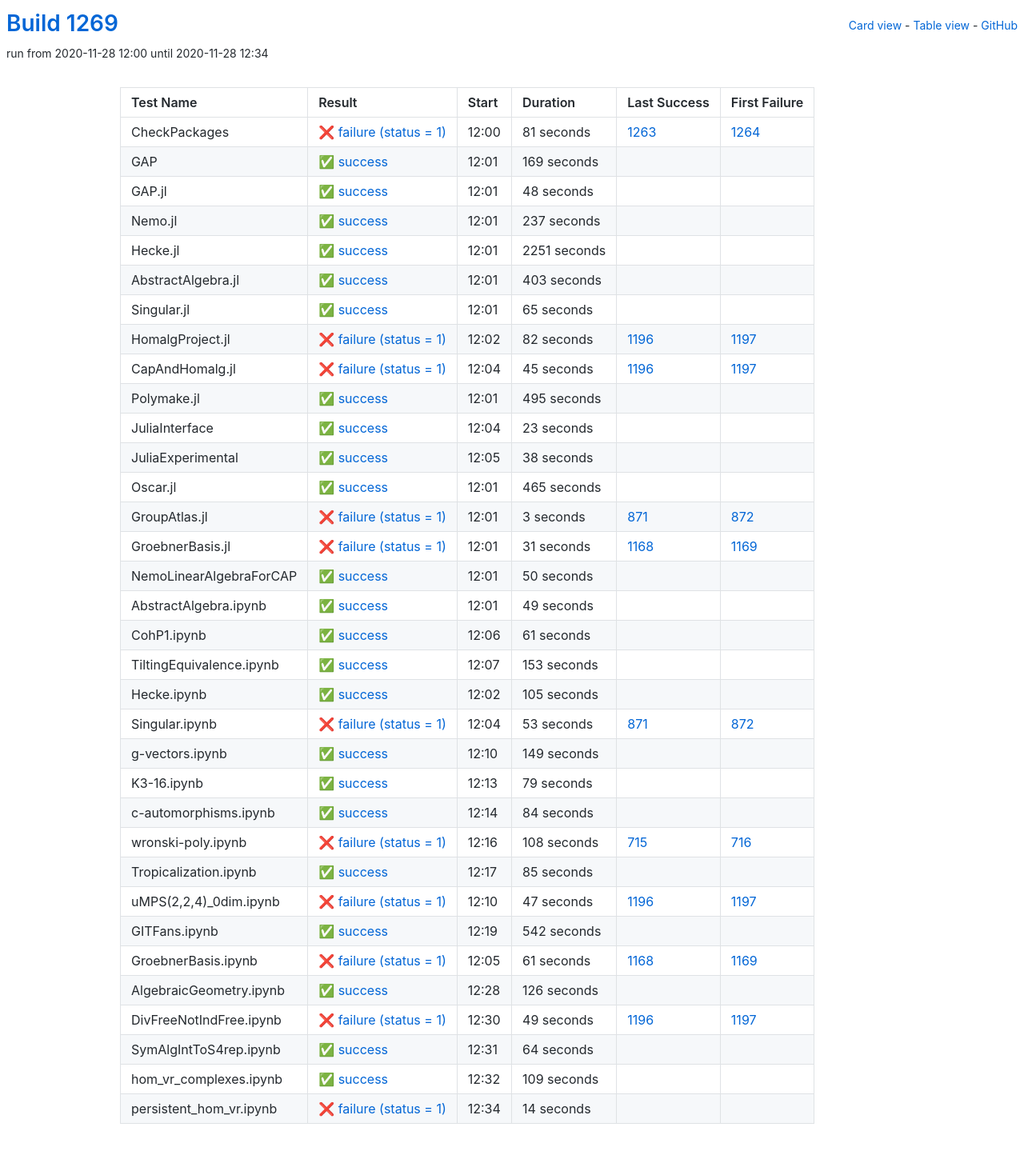
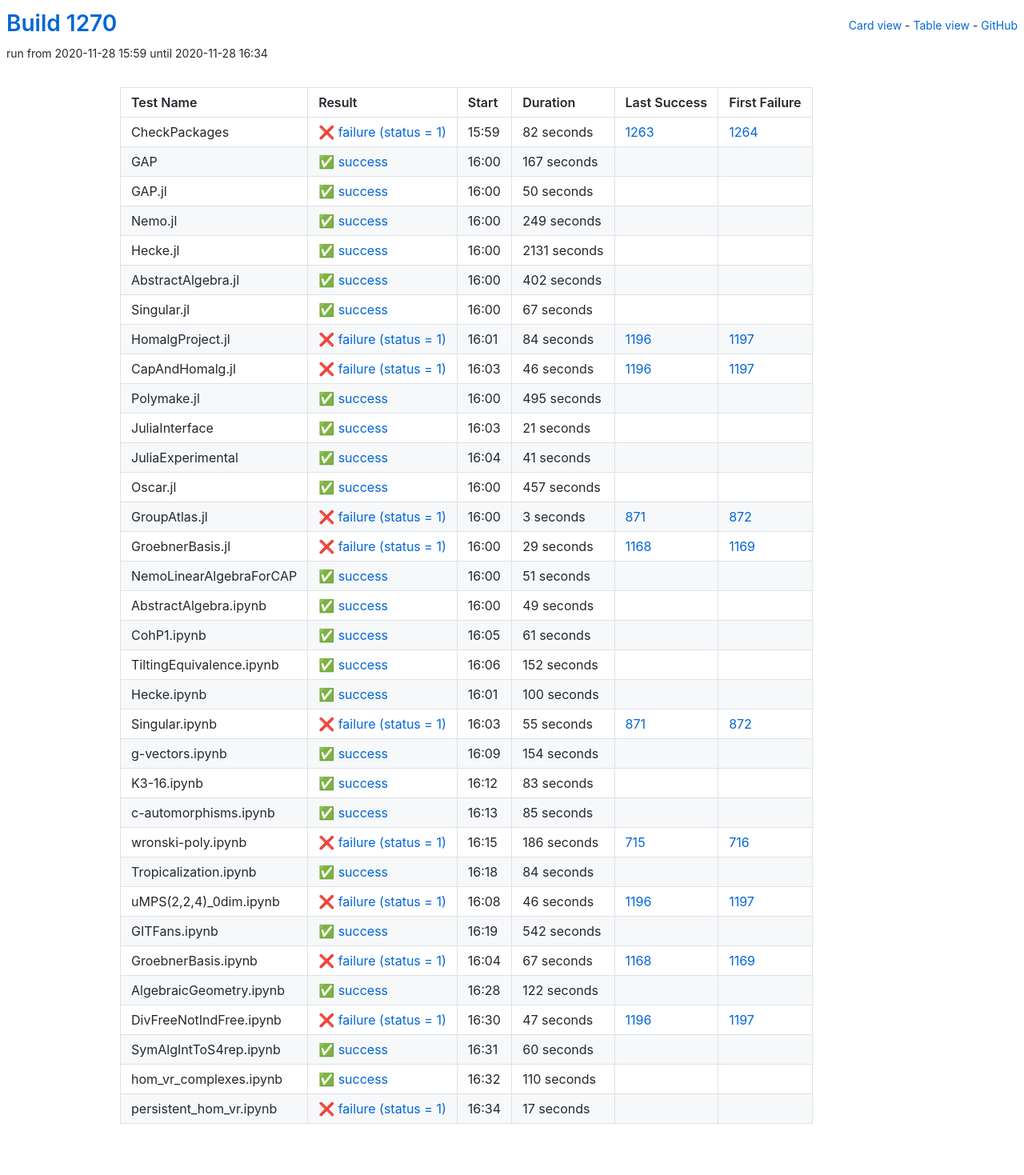
Before and after one commit to oscar-system/oscar-ci-status-stable, a Jekyll site: the page built from table.html, in a window 1280 px wide. Shown: the whole page at 80% size. Built offline with Jekyll 4.4.1, drawn with Linux system fonts in a browser that asks for light colours.

Commit message:
Build #1270

```diff
--- a/_data/ci.yml
+++ b/_data/ci.yml
@@ -1,6 +1,6 @@
 ---
-build: 1269
-build_url: https://oscarci.mathematik.uni-kl.de/job/oscar-stable/1269/
+build: 1270
+build_url: https://oscarci.mathematik.uni-kl.de/job/oscar-stable/1270/
 job: oscar-stable
 organization: oscar-system
 repo: oscar-ci-status-stable
@@ -8,116 +8,116 @@ repourl: https://github.com/oscar-system/oscar-ci-status-stable
 tests:
 - name: CheckPackages
   id: checkpackages
-  log: https://oscarci.mathematik.uni-kl.de/job/oscar-stable/1269/artifact/logs/build-1269/CheckPackages.log
-  start: 2020-11-28 12:00
+  log: https://oscarci.mathematik.uni-kl.de/job/oscar-stable/1270/artifact/logs/build-1270/CheckPackages.log
+  start: 2020-11-28 15:59
   success: false
   exitcode: 1
   status: failure
-  duration: 81
+  duration: 82
   last_success: 1263
   last_success_url: https://oscarci.mathematik.uni-kl.de/job/oscar-stable/1263/
   first_failure: 1264
   first_failure_url: https://oscarci.mathematik.uni-kl.de/job/oscar-stable/1264/
 - name: GAP
   id: gap
-  log: https://oscarci.mathematik.uni-kl.de/job/oscar-stable/1269/artifact/logs/build-1269/GAP.log
-  start: 2020-11-28 12:01
+  log: https://oscarci.mathematik.uni-kl.de/job/oscar-stable/1270/artifact/logs/build-1270/GAP.log
+  start: 2020-11-28 16:00
   success: true
   exitcode: 0
   status: success
-  duration: 169
+  duration: 167
   last_success: false
   last_success_url:
   first_failure: false
   first_failure_url:
 - name: GAP.jl
   id: gap-jl
-  log: https://oscarci.mathematik.uni-kl.de/job/oscar-stable/1269/artifact/logs/build-1269/GAP.jl.log
-  start: 2020-11-28 12:01
+  log: https://oscarci.mathematik.uni-kl.de/job/oscar-stable/1270/artifact/logs/build-1270/GAP.jl.log
+  start: 2020-11-28 16:00
   success: true
   exitcode: 0
   status: success
-  duration: 48
+  duration: 50
   last_success: false
   last_success_url:
   first_failure: false
   first_failure_url:
 - name: Nemo.jl
   id: nemo-jl
-  log: https://oscarci.mathematik.uni-kl.de/job/oscar-stable/1269/artifact/logs/build-1269/Nemo.jl.log
-  start: 2020-11-28 12:01
+  log: https://oscarci.mathematik.uni-kl.de/job/oscar-stable/1270/artifact/logs/build-1270/Nemo.jl.log
+  start: 2020-11-28 16:00
   success: true
   exitcode: 0
   status: success
-  duration: 237
+  duration: 249
   last_success: false
   last_success_url:
   first_failure: false
   first_failure_url:
 - name: Hecke.jl
   id: hecke-jl
-  log: https://oscarci.mathematik.uni-kl.de/job/oscar-stable/1269/artifact/logs/build-1269/Hecke.jl.log
-  start: 2020-11-28 12:01
+  log: https://oscarci.mathematik.uni-kl.de/job/oscar-stable/1270/artifact/logs/build-1270/Hecke.jl.log
+  start: 2020-11-28 16:00
   success: true
   exitcode: 0
   status: success
-  duration: 2251
+  duration: 2131
   last_success: false
   last_success_url:
   first_failure: false
   first_failure_url:
 - name: AbstractAlgebra.jl
   id: abstractalgebra-jl
-  log: https://oscarci.mathematik.uni-kl.de/job/oscar-stable/1269/artifact/logs/build-1269/AbstractAlgebra.jl.log
-  start: 2020-11-28 12:01
+  log: https://oscarci.mathematik.uni-kl.de/job/oscar-stable/1270/artifact/logs/build-1270/AbstractAlgebra.jl.log
+  start: 2020-11-28 16:00
   success: true
   exitcode: 0
   status: success
-  duration: 403
+  duration: 402
   last_success: false
   last_success_url:
   first_failure: false
   first_failure_url:
 - name: Singular.jl
   id: singular-jl
-  log: https://oscarci.mathematik.uni-kl.de/job/oscar-stable/1269/artifact/logs/build-1269/Singular.jl.log
-  start: 2020-11-28 12:01
+  log: https://oscarci.mathematik.uni-kl.de/job/oscar-stable/1270/artifact/logs/build-1270/Singular.jl.log
+  start: 2020-11-28 16:00
   success: true
   exitcode: 0
   status: success
-  duration: 65
+  duration: 67
   last_success: false
   last_success_url:
   first_failure: false
   first_failure_url:
 - name: HomalgProject.jl
   id: homalgproject-jl
-  log: https://oscarci.mathematik.uni-kl.de/job/oscar-stable/1269/artifact/logs/build-1269/HomalgProject.jl.log
-  start: 2020-11-28 12:02
+  log: https://oscarci.mathematik.uni-kl.de/job/oscar-stable/1270/artifact/logs/build-1270/HomalgProject.jl.log
+  start: 2020-11-28 16:01
   success: false
   exitcode: 1
   status: failure
-  duration: 82
+  duration: 84
   last_success: 1196
   last_success_url: https://oscarci.mathematik.uni-kl.de/job/oscar-stable/1196/
   first_failure: 1197
   first_failure_url: https://oscarci.mathematik.uni-kl.de/job/oscar-stable/1197/
 - name: CapAndHomalg.jl
   id: capandhomalg-jl
-  log: https://oscarci.mathematik.uni-kl.de/job/oscar-stable/1269/artifact/logs/build-1269/CapAndHomalg.jl.log
-  start: 2020-11-28 12:04
+  log: https://oscarci.mathematik.uni-kl.de/job/oscar-stable/1270/artifact/logs/build-1270/CapAndHomalg.jl.log
+  start: 2020-11-28 16:03
   success: false
   exitcode: 1
   status: failure
-  duration: 45
+  duration: 46
   last_success: 1196
   last_success_url: https://oscarci.mathematik.uni-kl.de/job/oscar-stable/1196/
   first_failure: 1197
   first_failure_url: https://oscarci.mathematik.uni-kl.de/job/oscar-stable/1197/
 - name: Polymake.jl
   id: polymake-jl
-  log: https://oscarci.mathematik.uni-kl.de/job/oscar-stable/1269/artifact/logs/build-1269/Polymake.jl.log
-  start: 2020-11-28 12:01
+  log: https://oscarci.mathematik.uni-kl.de/job/oscar-stable/1270/artifact/logs/build-1270/Polymake.jl.log
+  start: 2020-11-28 16:00
   success: true
   exitcode: 0
   status: success
@@ -128,44 +128,44 @@ tests:
   first_failure_url:
 - name: JuliaInterface
   id: juliainterface
-  log: https://oscarci.mathematik.uni-kl.de/job/oscar-stable/1269/artifact/logs/build-1269/JuliaInterface.log
-  start: 2020-11-28 12:04
+  log: https://oscarci.mathematik.uni-kl.de/job/oscar-stable/1270/artifact/logs/build-1270/JuliaInterface.log
+  start: 2020-11-28 16:03
   success: true
   exitcode: 0
   status: success
-  duration: 23
+  duration: 21
   last_success: false
   last_success_url:
   first_failure: false
   first_failure_url:
 - name: JuliaExperimental
   id: juliaexperimental
-  log: https://oscarci.mathematik.uni-kl.de/job/oscar-stable/1269/artifact/logs/build-1269/JuliaExperimental.log
-  start: 2020-11-28 12:05
+  log: https://oscarci.mathematik.uni-kl.de/job/oscar-stable/1270/artifact/logs/build-1270/JuliaExperimental.log
+  start: 2020-11-28 16:04
   success: true
   exitcode: 0
   status: success
-  duration: 38
+  duration: 41
   last_success: false
   last_success_url:
   first_failure: false
   first_failure_url:
 - name: Oscar.jl
   id: oscar-jl
-  log: https://oscarci.mathematik.uni-kl.de/job/oscar-stable/1269/artifact/logs/build-1269/Oscar.jl.log
-  start: 2020-11-28 12:01
+  log: https://oscarci.mathematik.uni-kl.de/job/oscar-stable/1270/artifact/logs/build-1270/Oscar.jl.log
+  start: 2020-11-28 16:00
   success: true
   exitcode: 0
   status: success
-  duration: 465
+  duration: 457
   last_success: false
   last_success_url:
   first_failure: false
   first_failure_url:
 - name: GroupAtlas.jl
   id: groupatlas-jl
-  log: https://oscarci.mathematik.uni-kl.de/job/oscar-stable/1269/artifact/logs/build-1269/GroupAtlas.jl.log
-  start: 2020-11-28 12:01
+  log: https://oscarci.mathematik.uni-kl.de/job/oscar-stable/1270/artifact/logs/build-1270/GroupAtlas.jl.log
+  start: 2020-11-28 16:00
   success: false
   exitcode: 1
   status: failure
@@ -176,32 +176,32 @@ tests:
   first_failure_url: https://oscarci.mathematik.uni-kl.de/job/oscar-stable/872/
 - name: GroebnerBasis.jl
   id: groebnerbasis-jl
-  log: https://oscarci.mathematik.uni-kl.de/job/oscar-stable/1269/artifact/logs/build-1269/GroebnerBasis.jl.log
-  start: 2020-11-28 12:01
+  log: https://oscarci.mathematik.uni-kl.de/job/oscar-stable/1270/artifact/logs/build-1270/GroebnerBasis.jl.log
+  start: 2020-11-28 16:00
   success: false
   exitcode: 1
   status: failure
-  duration: 31
+  duration: 29
   last_success: 1168
   last_success_url: https://oscarci.mathematik.uni-kl.de/job/oscar-stable/1168/
   first_failure: 1169
   first_failure_url: https://oscarci.mathematik.uni-kl.de/job/oscar-stable/1169/
 - name: NemoLinearAlgebraForCAP
   id: nemolinearalgebraforcap
-  log: https://oscarci.mathematik.uni-kl.de/job/oscar-stable/1269/artifact/logs/build-1269/NemoLinearAlgebraForCAP.log
-  start: 2020-11-28 12:01
+  log: https://oscarci.mathematik.uni-kl.de/job/oscar-stable/1270/artifact/logs/build-1270/NemoLinearAlgebraForCAP.log
+  start: 2020-11-28 16:00
   success: true
   exitcode: 0
   status: success
-  duration: 50
+  duration: 51
   last_success: false
   last_success_url:
   first_failure: false
   first_failure_url:
 - name: AbstractAlgebra.ipynb
   id: abstractalgebra-ipynb
-  log: https://oscarci.mathematik.uni-kl.de/job/oscar-stable/1269/artifact/logs/build-1269/AbstractAlgebra.ipynb.log
-  start: 2020-11-28 12:01
+  log: https://oscarci.mathematik.uni-kl.de/job/oscar-stable/1270/artifact/logs/build-1270/AbstractAlgebra.ipynb.log
+  start: 2020-11-28 16:00
   success: true
   exitcode: 0
   status: success
@@ -212,8 +212,8 @@ tests:
   first_failure_url:
 - name: CohP1.ipynb
   id: cohp1-ipynb
-  log: https://oscarci.mathematik.uni-kl.de/job/oscar-stable/1269/artifact/logs/build-1269/CohP1.ipynb.log
-  start: 2020-11-28 12:06
+  log: https://oscarci.mathematik.uni-kl.de/job/oscar-stable/1270/artifact/logs/build-1270/CohP1.ipynb.log
+  start: 2020-11-28 16:05
   success: true
   exitcode: 0
   status: success
@@ -224,68 +224,92 @@ tests:
   first_failure_url:
 - name: TiltingEquivalence.ipynb
   id: tiltingequivalence-ipynb
-  log: https://oscarci.mathematik.uni-kl.de/job/oscar-stable/1269/artifact/logs/build-1269/TiltingEquivalence.ipynb.log
-  start: 2020-11-28 12:07
+  log: https://oscarci.mathematik.uni-kl.de/job/oscar-stable/1270/artifact/logs/build-1270/TiltingEquivalence.ipynb.log
+  start: 2020-11-28 16:06
   success: true
   exitcode: 0
   status: success
-  duration: 153
+  duration: 152
   last_success: false
   last_success_url:
   first_failure: false
   first_failure_url:
 - name: Hecke.ipynb
   id: hecke-ipynb
-  log: https://oscarci.mathematik.uni-kl.de/job/oscar-stable/1269/artifact/logs/build-1269/Hecke.ipynb.log
-  start: 2020-11-28 12:02
+  log: https://oscarci.mathematik.uni-kl.de/job/oscar-stable/1270/artifact/logs/build-1270/Hecke.ipynb.log
+  start: 2020-11-28 16:01
   success: true
   exitcode: 0
   status: success
-  duration: 105
+  duration: 100
   last_success: false
   last_success_url:
   first_failure: false
   first_failure_url:
 - name: Singular.ipynb
   id: singular-ipynb
-  log: https://oscarci.mathematik.uni-kl.de/job/oscar-stable/1269/artifact/logs/build-1269/Singular.ipynb.log
-  start: 2020-11-28 12:04
+  log: https://oscarci.mathematik.uni-kl.de/job/oscar-stable/1270/artifact/logs/build-1270/Singular.ipynb.log
+  start: 2020-11-28 16:03
   success: false
   exitcode: 1
   status: failure
-  duration: 53
+  duration: 55
   last_success: 871
   last_success_url: https://oscarci.mathematik.uni-kl.de/job/oscar-stable/871/
   first_failure: 872
   first_failure_url: https://oscarci.mathematik.uni-kl.de/job/oscar-stable/872/
 - name: g-vectors.ipynb
   id: g-vectors-ipynb
-  log: https://oscarci.mathematik.uni-kl.de/job/oscar-stable/1269/artifact/logs/build-1269/g-vectors.ipynb.log
-  start: 2020-11-28 12:10
+  log: https://oscarci.mathematik.uni-kl.de/job/oscar-stable/1270/artifact/logs/build-1270/g-vectors.ipynb.log
+  start: 2020-11-28 16:09
   success: true
   exitcode: 0
   status: success
-  duration: 149
+  duration: 154
   last_success: false
   last_success_url:
   first_failure: false
   first_failure_url:
 - name: K3-16.ipynb
   id: k3-16-ipynb
-  log: https://oscarci.mathematik.uni-kl.de/job/oscar-stable/1269/artifact/logs/build-1269/K3-16.ipynb.log
-  start: 2020-11-28 12:13
+  log: https://oscarci.mathematik.uni-kl.de/job/oscar-stable/1270/artifact/logs/build-1270/K3-16.ipynb.log
+  start: 2020-11-28 16:12
   success: true
   exitcode: 0
   status: success
-  duration: 79
+  duration: 83
   last_success: false
   last_success_url:
   first_failure: false
   first_failure_url:
 - name: c-automorphisms.ipynb
   id: c-automorphisms-ipynb
-  log: https://oscarci.mathematik.uni-kl.de/job/oscar-stable/1269/artifact/logs/build-1269/c-automorphisms.ipynb.log
-  start: 2020-11-28 12:14
+  log: https://oscarci.mathematik.uni-kl.de/job/oscar-stable/1270/artifact/logs/build-1270/c-automorphisms.ipynb.log
+  start: 2020-11-28 16:13
+  success: true
+  exitcode: 0
+  status: success
+  duration: 85
+  last_success: false
+  last_success_url:
+  first_failure: false
+  first_failure_url:
+- name: wronski-poly.ipynb
+  id: wronski-poly-ipynb
+  log: https://oscarci.mathematik.uni-kl.de/job/oscar-stable/1270/artifact/logs/build-1270/wronski-poly.ipynb.log
+  start: 2020-11-28 16:15
+  success: false
+  exitcode: 1
+  status: failure
+  duration: 186
+  last_success: 715
+  last_success_url: https://oscarci.mathematik.uni-kl.de/job/oscar-stable/715/
+  first_failure: 716
+  first_failure_url: https://oscarci.mathematik.uni-kl.de/job/oscar-stable/716/
+- name: Tropicalization.ipynb
+  id: tropicalization-ipynb
+  log: https://oscarci.mathematik.uni-kl.de/job/oscar-stable/1270/artifact/logs/build-1270/Tropicalization.ipynb.log
+  start: 2020-11-28 16:18
   success: true
   exitcode: 0
   status: success
@@ -294,46 +318,22 @@ tests:
   last_success_url:
   first_failure: false
   first_failure_url:
-- name: wronski-poly.ipynb
-  id: wronski-poly-ipynb
-  log: https://oscarci.mathematik.uni-kl.de/job/oscar-stable/1269/artifact/logs/build-1269/wronski-poly.ipynb.log
-  start: 2020-11-28 12:16
+- name: uMPS(2,2,4)_0dim.ipynb
+  id: umps-2-2-4-0dim-ipynb
+  log: https://oscarci.mathematik.uni-kl.de/job/oscar-stable/1270/artifact/logs/build-1270/uMPS-2-2-4-_0dim.ipynb.log
+  start: 2020-11-28 16:08
   success: false
   exitcode: 1
   status: failure
-  duration: 108
-  last_success: 715
-  last_success_url: https://oscarci.mathematik.uni-kl.de/job/oscar-stable/715/
-  first_failure: 716
-  first_failure_url: https://oscarci.mathematik.uni-kl.de/job/oscar-stable/716/
-- name: Tropicalization.ipynb
-  id: tropicalization-ipynb
-  log: https://oscarci.mathematik.uni-kl.de/job/oscar-stable/1269/artifact/logs/build-1269/Tropicalization.ipynb.log
-  start: 2020-11-28 12:17
-  success: true
-  exitcode: 0
-  status: success
-  duration: 85
-  last_success: false
-  last_success_url:
-  first_failure: false
-  first_failure_url:
-- name: uMPS(2,2,4)_0dim.ipynb
-  id: umps-2-2-4-0dim-ipynb
-  log: https://oscarci.mathematik.uni-kl.de/job/oscar-stable/1269/artifact/logs/build-1269/uMPS-2-2-4-_0dim.ipynb.log
-  start: 2020-11-28 12:10
-  success: false
-  exitcode: 1
-  status: failure
-  duration: 47
+  duration: 46
   last_success: 1196
   last_success_url: https://oscarci.mathematik.uni-kl.de/job/oscar-stable/1196/
   first_failure: 1197
   first_failure_url: https://oscarci.mathematik.uni-kl.de/job/oscar-stable/1197/
 - name: GITFans.ipynb
   id: gitfans-ipynb
-  log: https://oscarci.mathematik.uni-kl.de/job/oscar-stable/1269/artifact/logs/build-1269/GITFans.ipynb.log
-  start: 2020-11-28 12:19
+  log: https://oscarci.mathematik.uni-kl.de/job/oscar-stable/1270/artifact/logs/build-1270/GITFans.ipynb.log
+  start: 2020-11-28 16:19
   success: true
   exitcode: 0
   status: success
@@ -344,72 +344,72 @@ tests:
   first_failure_url:
 - name: GroebnerBasis.ipynb
   id: groebnerbasis-ipynb
-  log: https://oscarci.mathematik.uni-kl.de/job/oscar-stable/1269/artifact/logs/build-1269/GroebnerBasis.ipynb.log
-  start: 2020-11-28 12:05
+  log: https://oscarci.mathematik.uni-kl.de/job/oscar-stable/1270/artifact/logs/build-1270/GroebnerBasis.ipynb.log
+  start: 2020-11-28 16:04
   success: false
   exitcode: 1
   status: failure
-  duration: 61
+  duration: 67
   last_success: 1168
   last_success_url: https://oscarci.mathematik.uni-kl.de/job/oscar-stable/1168/
   first_failure: 1169
   first_failure_url: https://oscarci.mathematik.uni-kl.de/job/oscar-stable/1169/
 - name: AlgebraicGeometry.ipynb
   id: algebraicgeometry-ipynb
-  log: https://oscarci.mathematik.uni-kl.de/job/oscar-stable/1269/artifact/logs/build-1269/AlgebraicGeometry.ipynb.log
-  start: 2020-11-28 12:28
+  log: https://oscarci.mathematik.uni-kl.de/job/oscar-stable/1270/artifact/logs/build-1270/AlgebraicGeometry.ipynb.log
+  start: 2020-11-28 16:28
   success: true
   exitcode: 0
   status: success
-  duration: 126
+  duration: 122
   last_success: false
   last_success_url:
   first_failure: false
   first_failure_url:
 - name: DivFreeNotIndFree.ipynb
   id: divfreenotindfree-ipynb
-  log: https://oscarci.mathematik.uni-kl.de/job/oscar-stable/1269/artifact/logs/build-1269/DivFreeNotIndFree.ipynb.log
-  start: 2020-11-28 12:30
+  log: https://oscarci.mathematik.uni-kl.de/job/oscar-stable/1270/artifact/logs/build-1270/DivFreeNotIndFree.ipynb.log
+  start: 2020-11-28 16:30
   success: false
   exitcode: 1
   status: failure
-  duration: 49
+  duration: 47
   last_success: 1196
   last_success_url: https://oscarci.mathematik.uni-kl.de/job/oscar-stable/1196/
   first_failure: 1197
   first_failure_url: https://oscarci.mathematik.uni-kl.de/job/oscar-stable/1197/
 - name: SymAlgIntToS4rep.ipynb
   id: symalginttos4rep-ipynb
-  log: https://oscarci.mathematik.uni-kl.de/job/oscar-stable/1269/artifact/logs/build-1269/SymAlgIntToS4rep.ipynb.log
-  start: 2020-11-28 12:31
+  log: https://oscarci.mathematik.uni-kl.de/job/oscar-stable/1270/artifact/logs/build-1270/SymAlgIntToS4rep.ipynb.log
+  start: 2020-11-28 16:31
   success: true
   exitcode: 0
   status: success
-  duration: 64
+  duration: 60
   last_success: false
   last_success_url:
   first_failure: false
   first_failure_url:
 - name: hom_vr_complexes.ipynb
   id: hom-vr-complexes-ipynb
-  log: https://oscarci.mathematik.uni-kl.de/job/oscar-stable/1269/artifact/logs/build-1269/hom_vr_complexes.ipynb.log
-  start: 2020-11-28 12:32
+  log: https://oscarci.mathematik.uni-kl.de/job/oscar-stable/1270/artifact/logs/build-1270/hom_vr_complexes.ipynb.log
+  start: 2020-11-28 16:32
   success: true
   exitcode: 0
   status: success
-  duration: 109
+  duration: 110
   last_success: false
   last_success_url:
   first_failure: false
   first_failure_url:
 - name: persistent_hom_vr.ipynb
   id: persistent-hom-vr-ipynb
-  log: https://oscarci.mathematik.uni-kl.de/job/oscar-stable/1269/artifact/logs/build-1269/persistent_hom_vr.ipynb.log
-  start: 2020-11-28 12:34
+  log: https://oscarci.mathematik.uni-kl.de/job/oscar-stable/1270/artifact/logs/build-1270/persistent_hom_vr.ipynb.log
+  start: 2020-11-28 16:34
   success: false
   exitcode: 1
   status: failure
-  duration: 14
+  duration: 17
   last_success: false
   last_success_url:
   first_failure: false
```
Also changed, not shown: README.md.
